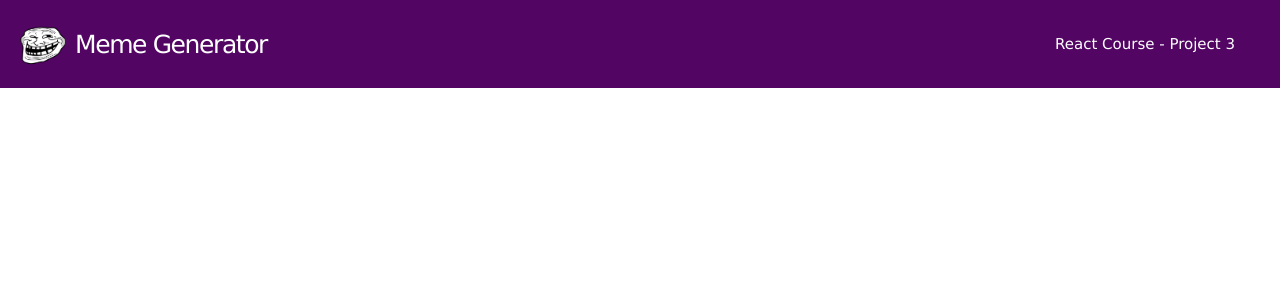
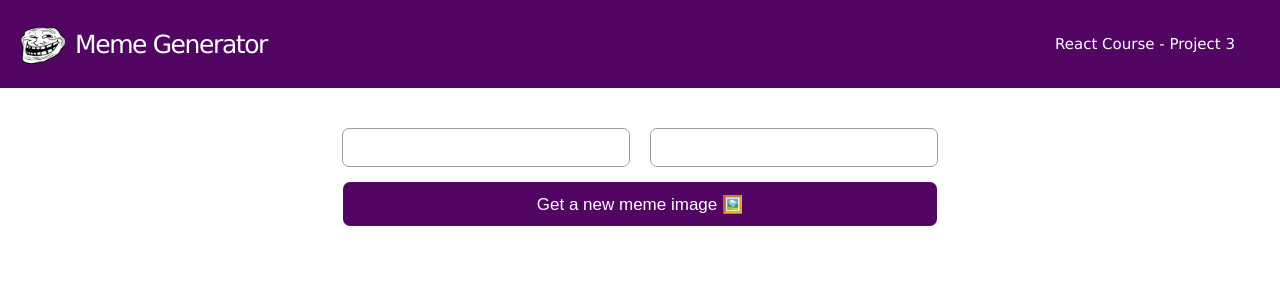
Before and after one commit to ivaylo-nikolov5/JS-Course, a React (Create React App) app in the folder React-Course/meme-generator/: page / in a window 1280 px wide. Shown: the top 300 px of the page. Built offline with nearby package versions, Linux system fonts and the light colour scheme.

Commit message:
Added the Meme component and styled it

```diff
--- a/React-Course/meme-generator/src/App.js
+++ b/React-Course/meme-generator/src/App.js
@@ -1,11 +1,13 @@
 import React from "react";
 import Header from "./components/Header";
+import Meme from "./components/Meme";
 import "./css/style.css"
 
 function App() {
     return (
           <div>
               <Header />
+              <Meme />
           </div>
     )
 }
--- /dev/null
+++ b/React-Course/meme-generator/src/components/Meme.js
@@ -0,0 +1,19 @@
+import React from "react";
+import "../css/meme.css"
+
+function Meme() {
+    return (
+        <div className="meme-body">
+            <div className="meme-input">
+                <input type="text" className="meme-input-box"></input>
+                <input type="text" className="meme-input-box"></input>
+            </div>
+
+            <div className="meme-generate">
+                <button className="generateBtn">Get a new meme image 🖼️</button>
+            </div>
+        </div>
+    )
+}
+
+export default Meme;
--- /dev/null
+++ b/React-Course/meme-generator/src/css/meme.css
@@ -0,0 +1,51 @@
+.meme-body {
+    display: flex;
+    flex-direction: column;
+    margin: auto;
+    max-width: fit-content;
+    margin-top: 40px;
+}
+
+
+.meme-input-box {
+    margin-left: 10px;
+    margin-right: 10px;
+    width: 270px;
+    min-height: 35px;
+    border-radius: 7px;
+    border: 1.4px solid rgb(157, 157, 157);
+    font-size: 17px;
+    padding-left: 14px;
+    transition: all ease-in-out 0.5s;
+}
+
+.meme-input-box:hover {
+    border: 1.4px solid rgb(4, 4, 4);
+}
+
+.meme-generate {
+    margin: auto;
+}
+
+.generateBtn {
+    margin: 0;
+    margin-top: 15px;
+    padding: 1px 0;
+    width: 594px;
+    background-color: #520563;
+    color: white;
+    height: 44px;
+    font-size: 17px;
+    border-radius: 7px;
+    border: 0;
+    transition: all ease-in-out 0.4s;
+}
+
+.generateBtn:hover {
+    cursor: pointer;
+    background-color: #891fa1;
+}
+
+.generateBtn:hover:active {
+    cursor: grabbing;
+}
--- a/React-Course/meme-generator/src/css/style.css
+++ b/React-Course/meme-generator/src/css/style.css
@@ -1,3 +1,4 @@
 body {
+    font-family: "Karla", sans-serif;
     margin: 0;
 }
```
